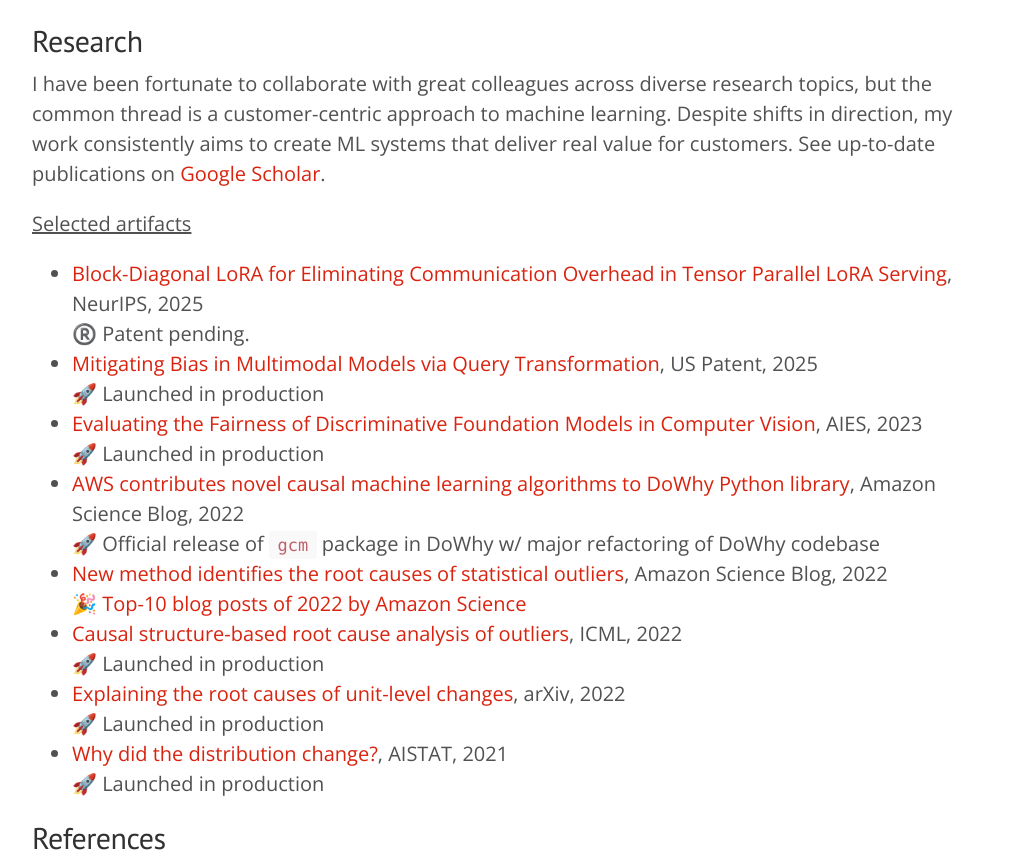
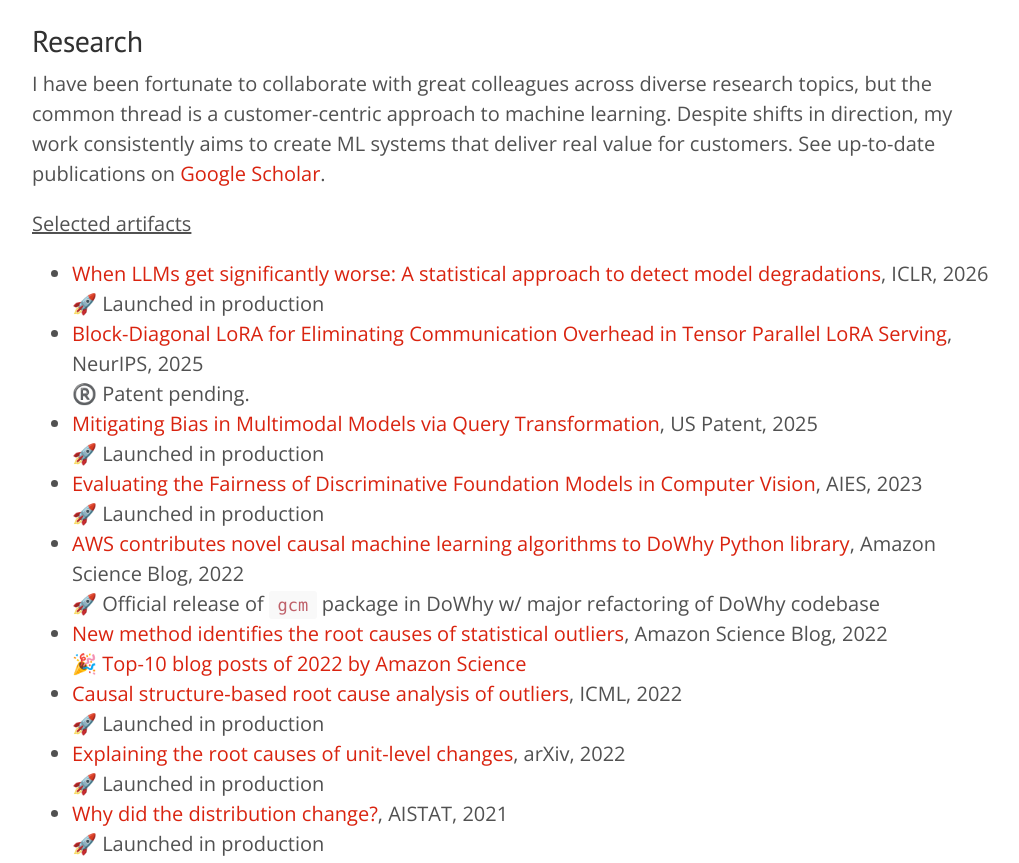
Before and after one commit to kailashbuki/kailashbuki.github.io, a Jekyll site: the page built from index.md, in a window 1280 px wide and 900 px high, scrolled down 1490 px, cut to the strip 0-863 px from the top of the window. Shown: the whole strip, without its empty margins (128-1147 px from the left). Built offline with Jekyll 4.4.1, drawn with Linux system fonts in a browser that asks for light colours.

Commit message:
Add ICLR'26 publication

```diff
--- a/index.md
+++ b/index.md
@@ -25,6 +25,8 @@ I studied Bachelor's Degree in Computer Engineering at the [Institute of Enginee
 I have been fortunate to collaborate with great colleagues across diverse research topics, but the common thread is a customer-centric approach to machine learning. Despite shifts in direction, my work consistently aims to create ML systems that deliver real value for customers. See up-to-date publications on [Google Scholar](https://scholar.google.com/citations?hl=en&user=O5yaQbgAAAAJ&view_op=list_works&sortby=pubdate).
 
 <u>Selected artifacts</u>
+- [When LLMs get significantly worse: A statistical approach to detect model degradations](https://openreview.net/forum?id=cM3gsqEI4K), ICLR, 2026<br/>
+🚀 Launched in production
 - [Block-Diagonal LoRA for Eliminating Communication Overhead in Tensor Parallel LoRA Serving](https://www.arxiv.org/pdf/2510.23346), NeurIPS, 2025<br/>
 ®️ Patent pending.
 - [Mitigating Bias in Multimodal Models via Query Transformation](https://patents.google.com/patent/US12229179B1/en), US Patent, 2025<br/>
```
